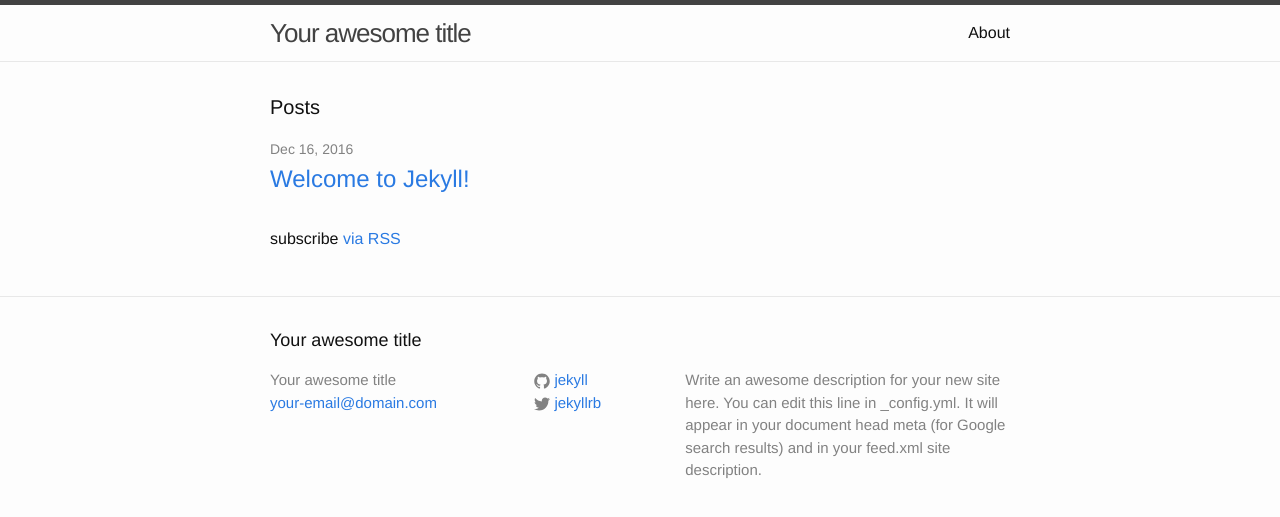
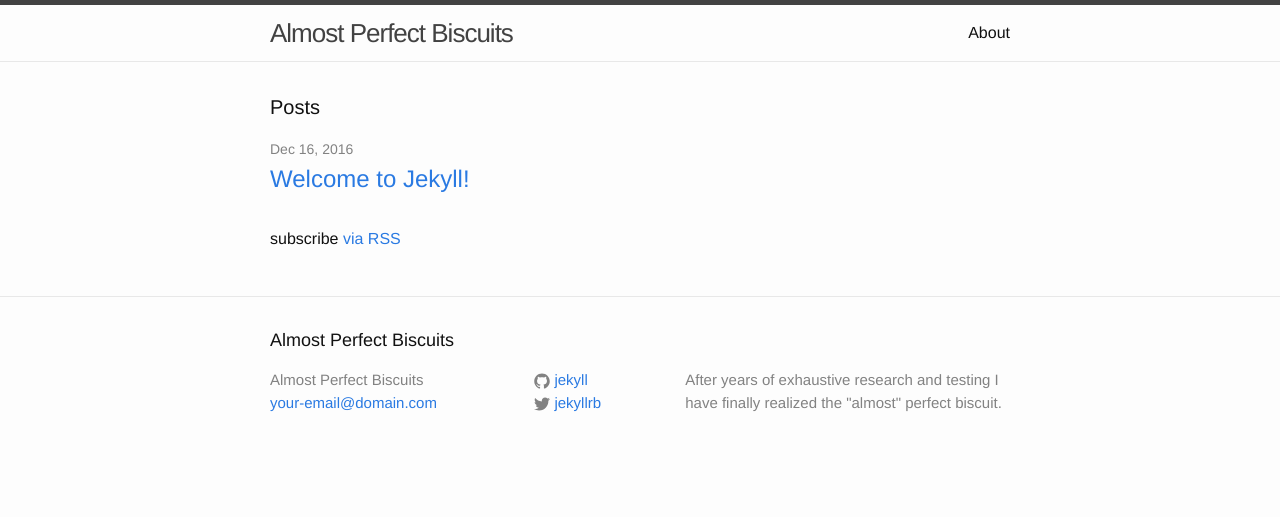
Before and after one commit to mathearn/mathearn.github.io, a Jekyll site: the page built from index.html, in a window 1280 px wide. Shown: the top 517 px of the page. Built offline with Jekyll 4.4.1, drawn with Linux system fonts in a browser that asks for light colours.

Commit message:
changed title and description in config.yml

```diff
--- a/_config.yml
+++ b/_config.yml
@@ -6,12 +6,10 @@
 # 'jekyll serve'. If you change this file, please restart the server process.
 
 # Site settings
-title: Your awesome title
+title: Almost Perfect Biscuits
 email: your-email@domain.com
 description: > # this means to ignore newlines until "baseurl:"
-  Write an awesome description for your new site here. You can edit this
-  line in _config.yml. It will appear in your document head meta (for
-  Google search results) and in your feed.xml site description.
+  After years of exhaustive research and testing I have finally realized the "almost" perfect biscuit.
 baseurl: "" # the subpath of your site, e.g. /blog
 url: "http://yourdomain.com" # the base hostname & protocol for your site
 twitter_username: jekyllrb
```
